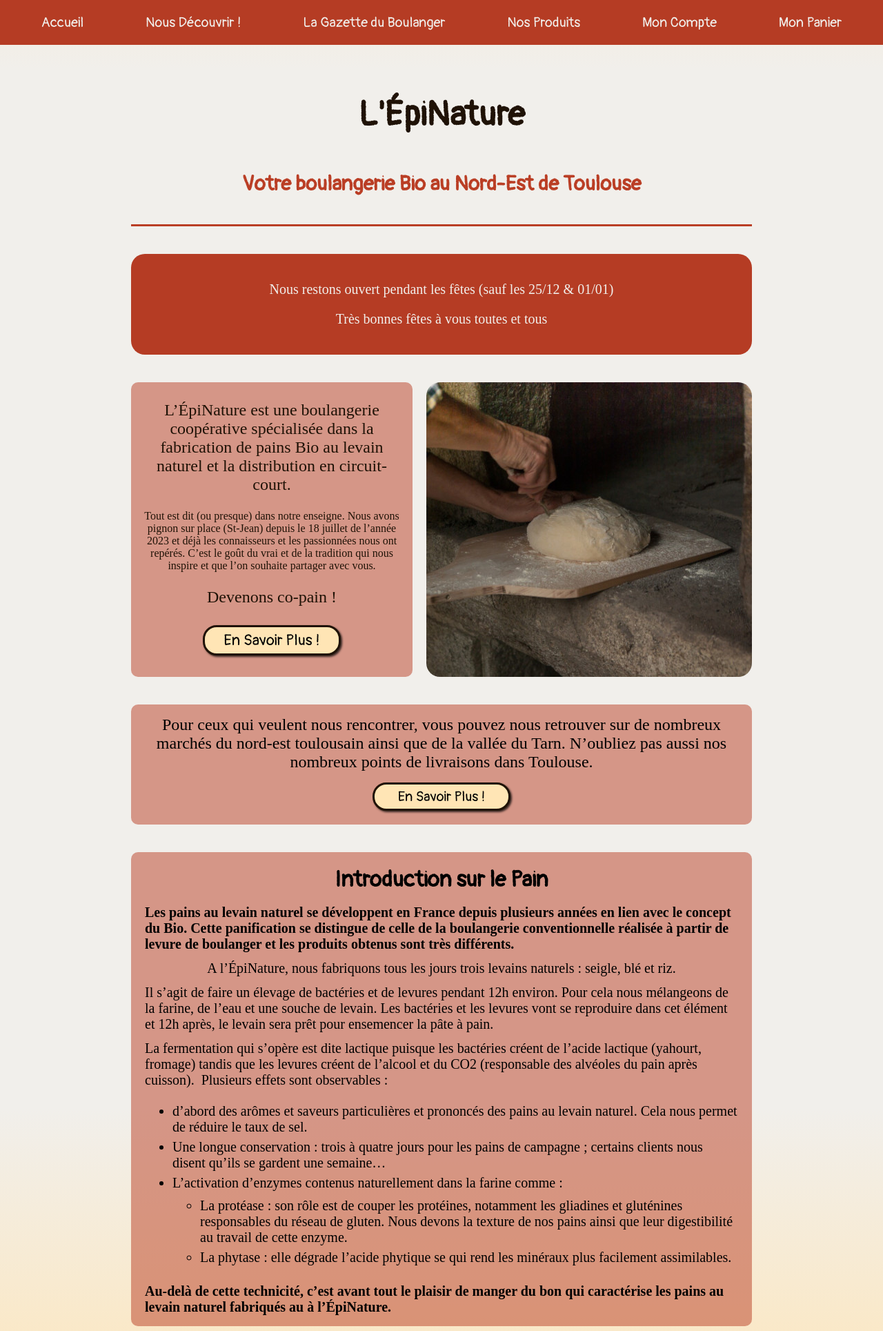
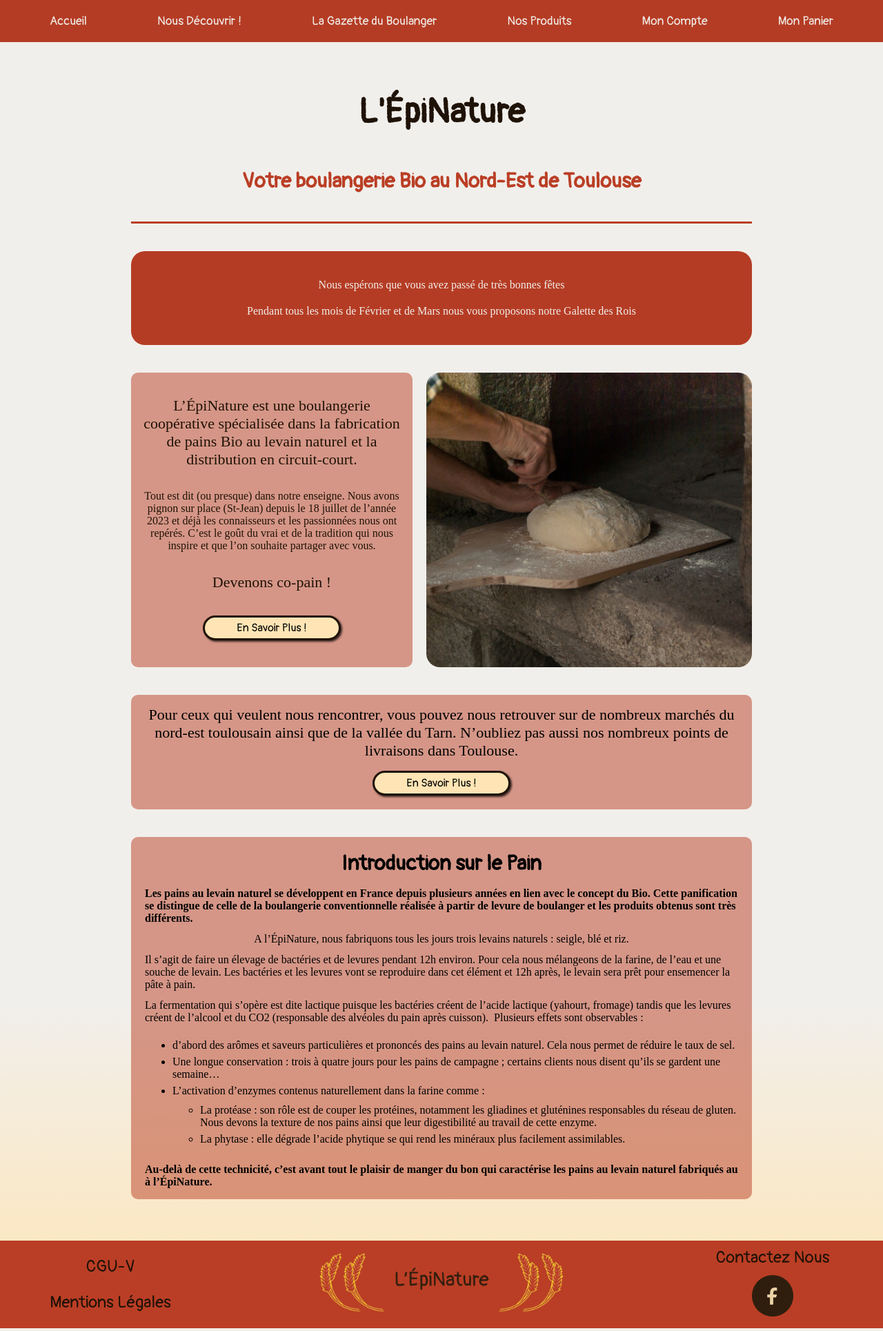
Before and after one commit to RomainB1989/Project-EpiNature, a PHP site: page / in a window 1280 px wide. Shown: the part 400-2329 px from the top of the page at 69% size. Run offline with PHP 8.4, Linux system fonts and the light colour scheme; some web fonts are replaced.

Commit message:
Modif 24-01-25

```diff
--- a/Style/accueil.css
+++ b/Style/accueil.css
@@ -15,16 +15,14 @@
         margin: 30px 0px;
         text-align: center;
         color: var(--blackEarth);
-        font-size: 50px;
-        /* font-size: var(--width-Title1); */
+        font-size: var(--width-Title1);
     }
 
     h2{
         margin: 20px 0px;
         text-align: center;
         color: var(--darkBrick);
-        font-size: 30px;
-        /* font-size: var(--width-Title2); */
+        font-size: var(--width-Title3);
     }
 
     hr{
@@ -45,10 +43,11 @@
 
         p{
             color: var(--flour);
-            padding: 10px 0px;
+            padding: 10px 10px;
             font-family: Belanosima;
             text-align: center;
             font-size: 20px;
+            font-size: var(--width-Text);
         }
     }
 
@@ -72,12 +71,12 @@
             border-radius: 10px;
 
             .important{
-                font-size: 24px;
+                font-size: var(--width-TextImportant2);
                 margin: 6px 0px;
             }
 
             p{
-                font-size: 16px;
+                font-size: var(--width-Text);
                 margin: 6px 0px;
             }
 
@@ -86,7 +85,7 @@
                 margin: 10px 0px;
                 padding: 5px 25px;
                 font-family: Pangolin;
-                font-size: 22px;
+                font-size: var(--width-Text);
                 border: solid var(--blackEarth);
                 background-color: var(--breadPasta);
                 border-radius: 20px;
@@ -120,7 +119,7 @@
 
         .important{
             font-family: Belanosima;
-            font-size: 24px;
+            font-size: var(--width-TextImportant2);
             margin: 6px 0px;
         }
 
@@ -129,7 +128,7 @@
             padding: 5px 25px;
             margin: 10px 0px;
             font-family: Pangolin;
-            font-size: 20px;
+            font-size: var(--width-Text);
             border: solid var(--blackEarth);
             background-color: var(--breadPasta);
             border-radius: 20px;
@@ -151,12 +150,12 @@
         background-color: rgba(186, 62, 37, 0.5);
         padding: 10px 20px;
         border-radius: 10px;
-        font-size: 20px;
+        font-size: var(--width-Text);
         font-family: Belanosima;
 
         h3{
             font-family: Pangolin;
-            font-size: 32px;
+            font-size: var(--width-Title3);
             margin: 10px 0px;
         }
 
--- a/Style/style.css
+++ b/Style/style.css
@@ -11,11 +11,11 @@
 
     /*  Valeurs et Size */
     --width-Title1: 50px;
-    --width-Title2: 32px;
-    --width-Title3: 26px;
-    --width-Menu: 20px;
-    --width-TextImportant: 24px;
-    --width-TextImportant2: 24px;
+    --width-Title2: 36px;
+    --width-Title3: 30px;
+    --width-Menu: 1.1em;
+    --width-TextImportant: 26px;
+    --width-TextImportant2: 22px;
     --width-Text: 16px;
 
     /* Font Style */
@@ -81,7 +81,7 @@ header{
         box-shadow: 0px 1px 2px 1px rgba(0);
         height: auto;
         list-style-type: none;
-        font-size: 20px;
+        font-size: var(--width-Menu);
 
         li{
             a{
@@ -208,6 +208,7 @@ header{
                 margin: 10px 0px;
                 border-radius: 10px;
                 border: var(--blackEarth) solid 5px;
+                box-shadow: 2px 2px 3px 0px rgba(0,0,0,0.75);
             };
 
 
@@ -242,6 +243,7 @@ header{
             font-size: 20px;
             border: var(--blackEarth) solid 4px;
             border-radius: 10px;
+            box-shadow: 2px 2px 3px 0px rgba(0,0,0,0.75);
             list-style-type: none;
             background-color: var(--darkBrick2);
 
@@ -423,7 +425,7 @@ footer{
         width: 100%;
         grid-template-columns: 1fr;
         grid-template-rows: 1fr 1fr 1fr;
-
+        font-size: var(--width-Text);
         div a{
             padding: 10px 0px;
         }
--- a/index.html
+++ b/index.html
@@ -119,8 +119,8 @@
         <h2>Votre boulangerie Bio au Nord-Est de Toulouse</h2>
         <hr />
         <div class="annonce">
-            <p>Nous restons ouvert pendant les fêtes (sauf les 25/12 & 01/01)</p>
-            <p>Très bonnes fêtes à vous toutes et tous</p>
+            <p>Nous espérons que vous avez passé de très bonnes fêtes </p>
+            <p>Pendant tous les mois de Février et de Mars nous vous proposons notre Galette des Rois</p>
         </div>
 
         <div class="article1">
```
Also changed, not shown: Style/partenaires.css (+10 -10 lines).
